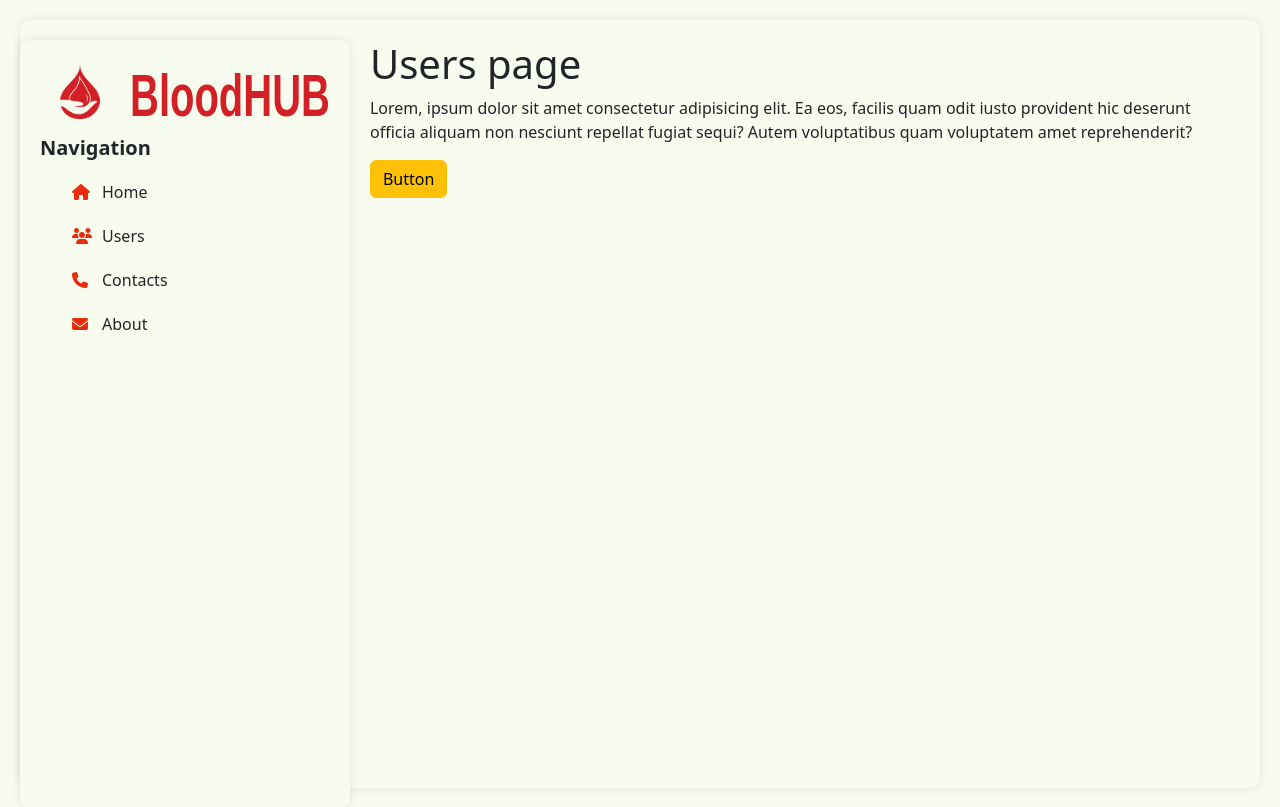
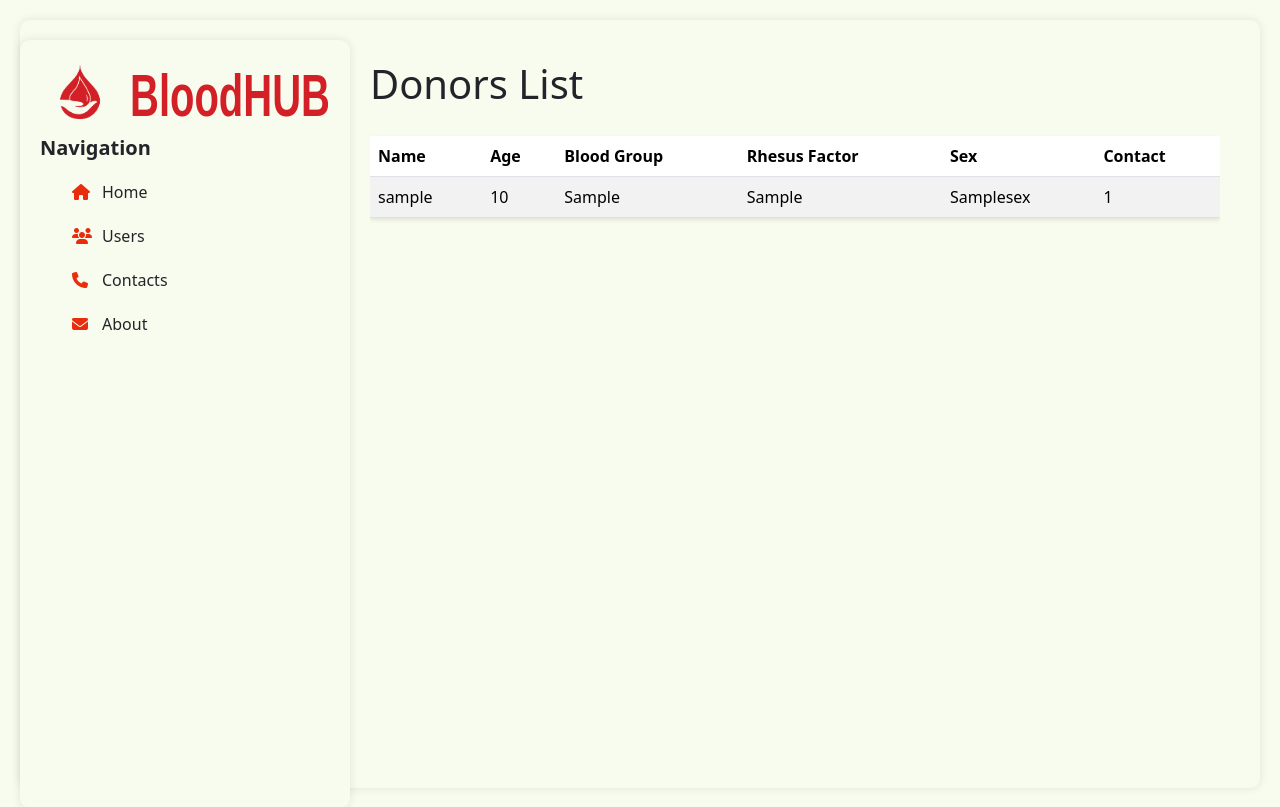
Before and after one commit to rubanenkos/BB_FE_Django, a Django app: page /users/ in a window 1280 px wide. Shown: the top 807 px of the page. Run offline with Django 5.2, Linux system fonts and the light colour scheme; tables that the repository leaves empty hold one stand-in row (values such as "Sample post"); a database or web service that is not in the repository returns one stand-in record (values such as "Sample title"); data that the repository does not hold is empty.

Commit message:
Fetch donors

```diff
--- a/main/static/main/css/main.css
+++ b/main/static/main/css/main.css
@@ -72,3 +72,18 @@
     border-radius: 10px;
     min-height: 96vh;
 }
+
+.features {
+    padding: 20px;
+}
+
+.table {
+    margin-top: 20px;
+    background-color: white;
+    box-shadow: 0 2px 4px rgba(0,0,0,0.1);
+}
+
+.table thead {
+    background-color: #e92d0c;
+    color: white;
+}
--- a/main/templates/main/users.html
+++ b/main/templates/main/users.html
@@ -1,10 +1,35 @@
 {% extends 'main/layout.html' %}
 
-{% block title %}Home{% endblock %}
+{% block title %}Users{% endblock %}
 
 {% block content %}
     <div class="features">
-        <h1>Users page</h1>
-        <p>Lorem, ipsum dolor sit amet consectetur adipisicing elit. Ea eos, facilis quam odit iusto provident hic deserunt officia aliquam non nesciunt repellat fugiat sequi? Autem voluptatibus quam voluptatem amet reprehenderit?</p>
-        <button class="btn btn-warning">Button</button>
+        <h1>Donors List</h1>
+        <div class="table-responsive">
+            <table class="table table-striped">
+                <thead>
+                    <tr>
+                        <th>Name</th>
+                        <th>Age</th>
+                        <th>Blood Group</th>
+                        <th>Rhesus Factor</th>
+                        <th>Sex</th>
+                        <th>Contact</th>
+                    </tr>
+                </thead>
+                <tbody>
+                    {% for donor in donors %}
+                    <tr>
+                        <td>{{ donor.user_name }}</td>
+                        <td>{{ donor.age }}</td>
+                        <td>{{ donor.blood_group }}</td>
+                        <td>{{ donor.rhesus_factor|stringformat:"s"|cut:" " }}</td>
+                        <td>{{ donor.sex|stringformat:"s"|cut:" " }}</td>
+                        <td>{{ donor.contact_number|stringformat:"s"|cut:" " }}</td>
+                    </tr>
+                    {% endfor %}
+                </tbody>
+            </table>
+        </div>
+    </div>
 {% endblock %}
--- a/main/views.py
+++ b/main/views.py
@@ -1,19 +1,18 @@
 from django.shortcuts import render
 from django.http import HttpResponse
+import requests
 
 # Create your views here.
 def index(request):
-    # return HttpResponse("<h4>Hello, world. You're at the main index.</h4>")
     return render(request, 'main/index.html')
 
 def about(request):
-    # return HttpResponse("<h4>You're at the main about.</h4>")
     return render(request, 'main/about.html')
 
 def users(request):
-    # return HttpResponse("<h4>You're at the main about.</h4>")
-    return render(request, 'main/users.html')
+    response = requests.get('http://127.0.0.1:5000/donors')
+    donors = response.json()
+    return render(request, 'main/users.html', {'donors': donors})
 
 def contacts(request):
-    # return HttpResponse("<h4>You're at the main about.</h4>")
     return render(request, 'main/contacts.html')
```
